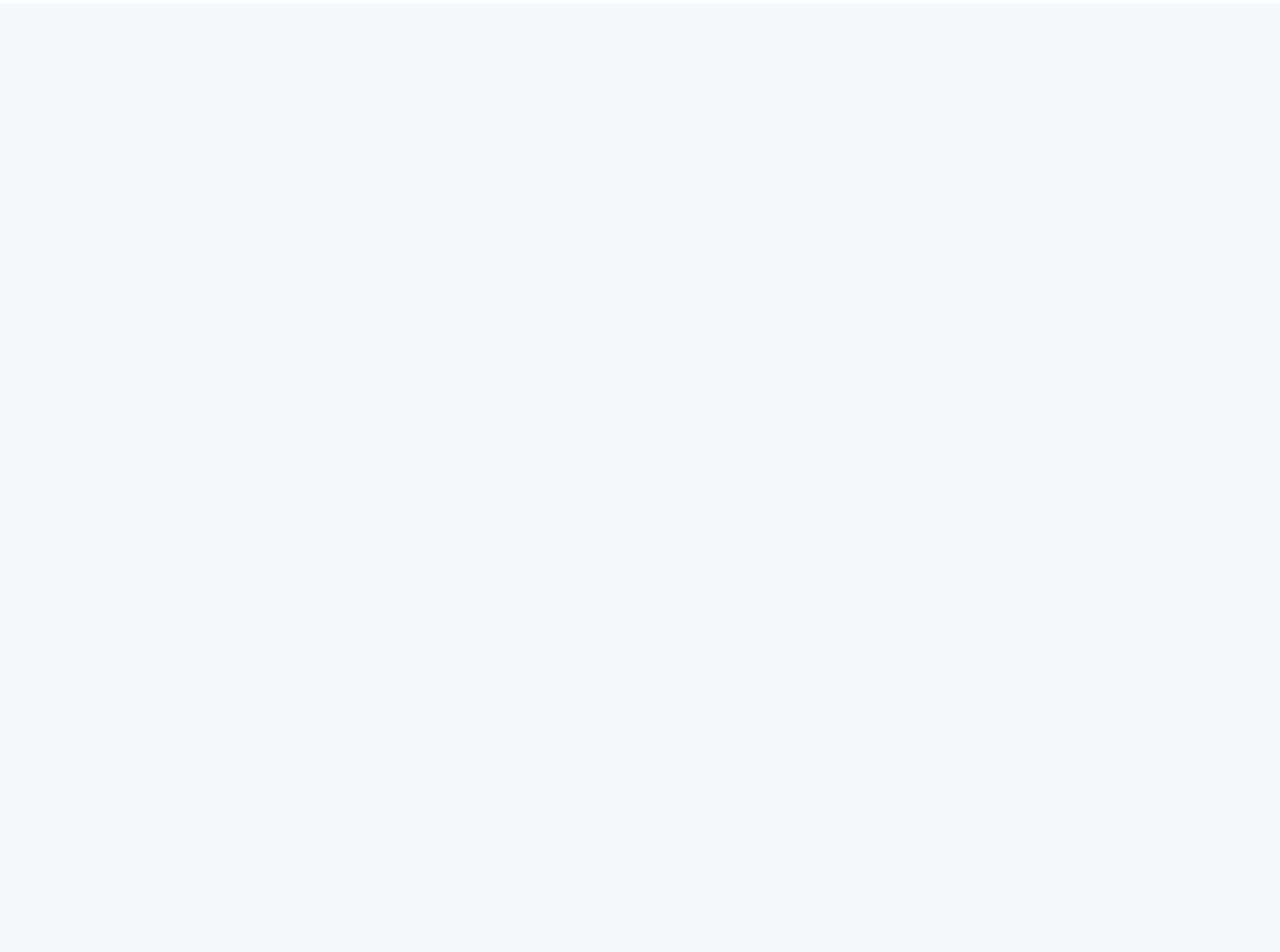
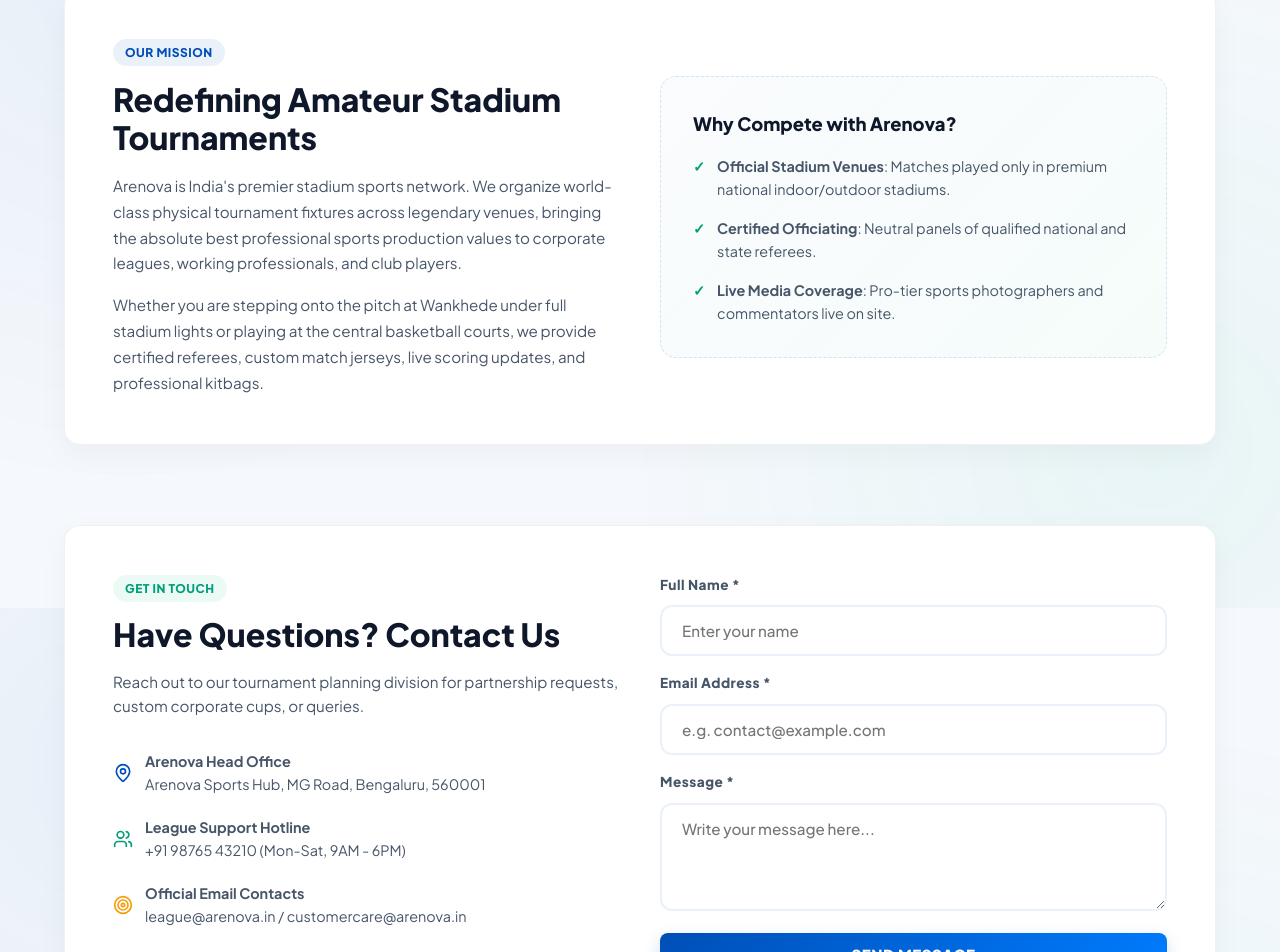
Before and after one commit to Pavan-prospective/Arenova-website, a React (Vite) app: page / in a window 1280 px wide. Shown: the part 992-1944 px from the top of the page. Before the commit the page ends 995 px from the top, so only its background shows below. Built offline with nearby package versions, Linux system fonts and the light colour scheme.

Commit message:
Update: Added About Company and Contact Us sections to landing page

```diff
--- a/src/App.jsx
+++ b/src/App.jsx
@@ -237,8 +237,7 @@
       {/* Main Body */}
       <main style={{ flex: 1, padding: '40px 0' }}>
         <div className="container animate-fade-in">
-
-          {/* STEP 1: Separate Tournament Cards Grid */}
+             {/* STEP 1: Separate Tournament Cards Grid */}
           {step === 'list' && (
             <div>
               <div style={{ textAlign: 'center', marginBottom: '56px' }}>
@@ -253,7 +252,8 @@
               <div style={{
                 display: 'grid',
                 gridTemplateColumns: 'repeat(auto-fit, minmax(340px, 1fr))',
-                gap: '32px'
+                gap: '32px',
+                marginBottom: '80px'
               }}>
                 {TOURNAMENTS.map(t => (
                   <div key={t.id} className="glass-card" style={{
@@ -297,7 +297,7 @@
                     </div>
 
                     {/* Card details */}
-                    <div style={{ padding: '24px', flex: 1, display: 'flex', flexDirection: 'column', justifyContent: 'space-between' }}>
+                    <div style={{ padding: '24px', flex: 1, display: 'flex', flexDirection: 'column', justifycontent: 'space-between' }}>
                       <div>
                         <h3 style={{ fontSize: '1.25rem', fontWeight: '800', marginBottom: '8px', color: '#0f172a' }}>{t.title}</h3>
                         <p style={{ color: '#64748b', fontSize: '0.9rem', marginBottom: '20px', lineHeight: '1.5' }}>
@@ -331,6 +331,137 @@
                   </div>
                 ))}
               </div>
+
+              {/* ABOUT COMPANY SECTION */}
+              <div className="glass-card" style={{
+                padding: '48px',
+                marginBottom: '80px',
+                background: '#ffffff',
+                border: '1px solid rgba(0, 0, 0, 0.06)',
+                borderRadius: '16px'
+              }}>
+                <div style={{ display: 'grid', gridTemplateColumns: 'repeat(auto-fit, minmax(280px, 1fr))', gap: '40px', alignItems: 'center' }}>
+                  <div>
+                    <span style={{
+                      fontSize: '0.75rem',
+                      background: 'rgba(0, 79, 182, 0.08)',
+                      color: 'var(--color-primary)',
+                      padding: '6px 12px',
+                      borderRadius: '20px',
+                      fontWeight: 800,
+                      letterSpacing: '0.5px'
+                    }}>
+                      OUR MISSION
+                    </span>
+                    <h2 style={{ fontSize: '2rem', fontWeight: '900', margin: '16px 0', color: '#0f172a', lineHeight: '1.2' }}>
+                      Redefining Amateur Stadium Tournaments
+                    </h2>
+                    <p style={{ color: '#475569', fontSize: '0.95rem', lineHeight: '1.7', marginBottom: '16px' }}>
+                      Arenova is India's premier stadium sports network. We organize world-class physical tournament fixtures across legendary venues, bringing the absolute best professional sports production values to corporate leagues, working professionals, and club players.
+                    </p>
+                    <p style={{ color: '#475569', fontSize: '0.95rem', lineHeight: '1.7' }}>
+                      Whether you are stepping onto the pitch at Wankhede under full stadium lights or playing at the central basketball courts, we provide certified referees, custom match jerseys, live scoring updates, and professional kitbags.
+                    </p>
+                  </div>
+                  <div style={{
+                    background: 'linear-gradient(135deg, rgba(0, 79, 182, 0.02) 0%, rgba(0, 194, 133, 0.04) 100%)',
+                    padding: '32px',
+                    borderRadius: '16px',
+                    border: '1px dashed rgba(0, 79, 182, 0.15)'
+                  }}>
+                    <h4 style={{ fontWeight: '800', fontSize: '1.15rem', color: '#0f172a', marginBottom: '16px' }}>Why Compete with Arenova?</h4>
+                    <ul style={{ display: 'flex', flexDirection: 'column', gap: '16px', listStyle: 'none' }}>
+                      <li style={{ display: 'flex', gap: '12px', fontSize: '0.9rem', color: '#475569' }}>
+                        <span style={{ color: 'var(--color-secondary)', fontWeight: 900 }}>✓</span>
+                        <div><strong>Official Stadium Venues</strong>: Matches played only in premium national indoor/outdoor stadiums.</div>
+                      </li>
+                      <li style={{ display: 'flex', gap: '12px', fontSize: '0.9rem', color: '#475569' }}>
+                        <span style={{ color: 'var(--color-secondary)', fontWeight: 900 }}>✓</span>
+                        <div><strong>Certified Officiating</strong>: Neutral panels of qualified national and state referees.</div>
+                      </li>
+                      <li style={{ display: 'flex', gap: '12px', fontSize: '0.9rem', color: '#475569' }}>
+                        <span style={{ color: 'var(--color-secondary)', fontWeight: 900 }}>✓</span>
+                        <div><strong>Live Media Coverage</strong>: Pro-tier sports photographers and commentators live on site.</div>
+                      </li>
+                    </ul>
+                  </div>
+                </div>
+              </div>
+
+              {/* CONTACT SECTION */}
+              <div className="glass-card" style={{
+                padding: '48px',
+                background: '#ffffff',
+                border: '1px solid rgba(0, 0, 0, 0.06)',
+                borderRadius: '16px',
+                marginBottom: '40px'
+              }}>
+                <div style={{ display: 'grid', gridTemplateColumns: 'repeat(auto-fit, minmax(280px, 1fr))', gap: '40px' }}>
+                  <div>
+                    <span style={{
+                      fontSize: '0.75rem',
+                      background: 'rgba(0, 194, 133, 0.08)',
+                      color: 'var(--color-secondary)',
+                      padding: '6px 12px',
+                      borderRadius: '20px',
+                      fontWeight: 800,
+                      letterSpacing: '0.5px'
+                    }}>
+                      GET IN TOUCH
+                    </span>
+                    <h2 style={{ fontSize: '2rem', fontWeight: '900', margin: '16px 0', color: '#0f172a', lineHeight: '1.2' }}>
+                      Have Questions? Contact Us
+                    </h2>
+                    <p style={{ color: '#475569', fontSize: '0.95rem', lineHeight: '1.6', marginBottom: '32px' }}>
+                      Reach out to our tournament planning division for partnership requests, custom corporate cups, or queries.
+                    </p>
+
+                    <div style={{ display: 'flex', flexDirection: 'column', gap: '20px', fontSize: '0.9rem', color: '#475569' }}>
+                      <div style={{ display: 'flex', alignItems: 'center', gap: '12px' }}>
+                        <MapPin size={20} style={{ color: 'var(--color-primary)' }} />
+                        <div>
+                          <strong>Arenova Head Office</strong>
+                          <div>Arenova Sports Hub, MG Road, Bengaluru, 560001</div>
+                        </div>
+                      </div>
+                      <div style={{ display: 'flex', alignItems: 'center', gap: '12px' }}>
+                        <Users size={20} style={{ color: 'var(--color-secondary)' }} />
+                        <div>
+                          <strong>League Support Hotline</strong>
+                          <div>+91 98765 43210 (Mon-Sat, 9AM - 6PM)</div>
+                        </div>
+                      </div>
+                      <div style={{ display: 'flex', alignItems: 'center', gap: '12px' }}>
+                        <Target size={20} style={{ color: 'var(--color-accent)' }} />
+                        <div>
+                          <strong>Official Email Contacts</strong>
+                          <div>league@arenova.in / customercare@arenova.in</div>
+                        </div>
+                      </div>
+                    </div>
+                  </div>
+
+                  {/* Contact form */}
+                  <form onSubmit={(e) => { e.preventDefault(); alert("Thank you! Your message has been sent successfully. Our team will contact you shortly."); e.target.reset(); }} style={{ display: 'flex', flexDirection: 'column', gap: '16px' }}>
+                    <div className="form-group" style={{ marginBottom: 0 }}>
+                      <label className="form-label">Full Name *</label>
+                      <input type="text" required className="form-control" placeholder="Enter your name" />
+                    </div>
+                    <div className="form-group" style={{ marginBottom: 0 }}>
+                      <label className="form-label">Email Address *</label>
+                      <input type="email" required className="form-control" placeholder="e.g. contact@example.com" />
+                    </div>
+                    <div className="form-group" style={{ marginBottom: 0 }}>
+                      <label className="form-label">Message *</label>
+                      <textarea required className="form-control" rows="4" placeholder="Write your message here..." style={{ resize: 'vertical', fontFamily: 'inherit' }}></textarea>
+                    </div>
+                    <button type="submit" className="btn btn-primary" style={{ width: '100%', borderRadius: '8px', padding: '12px' }}>
+                      Send Message
+                    </button>
+                  </form>
+                </div>
+              </div>
+
             </div>
           )}
 
```
